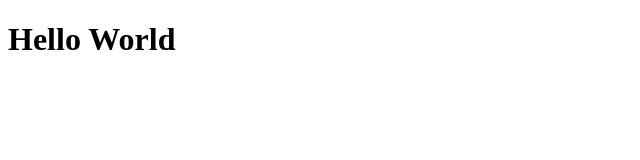
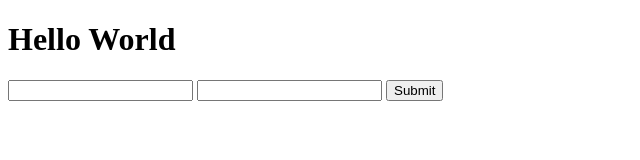
Before and after one commit to nishantsahoo/nishantsahoo.pythonanywhere.com, a plain HTML site: page index.html in a window 1280 px wide. Shown: the whole page, without its empty margins (0-640 px from the left). Drawn offline with Linux system fonts and the light colour scheme.

Commit message:
Update index.html

```diff
--- a/index.html
+++ b/index.html
@@ -5,5 +5,10 @@
 </head>
 <body>
 	<h1>Hello World</h1>
+	<form method="POST">
+    	<input name="username">
+    	<input name="password">
+    	<input type="submit">
+	</form>
 </body>
 </html>
```
